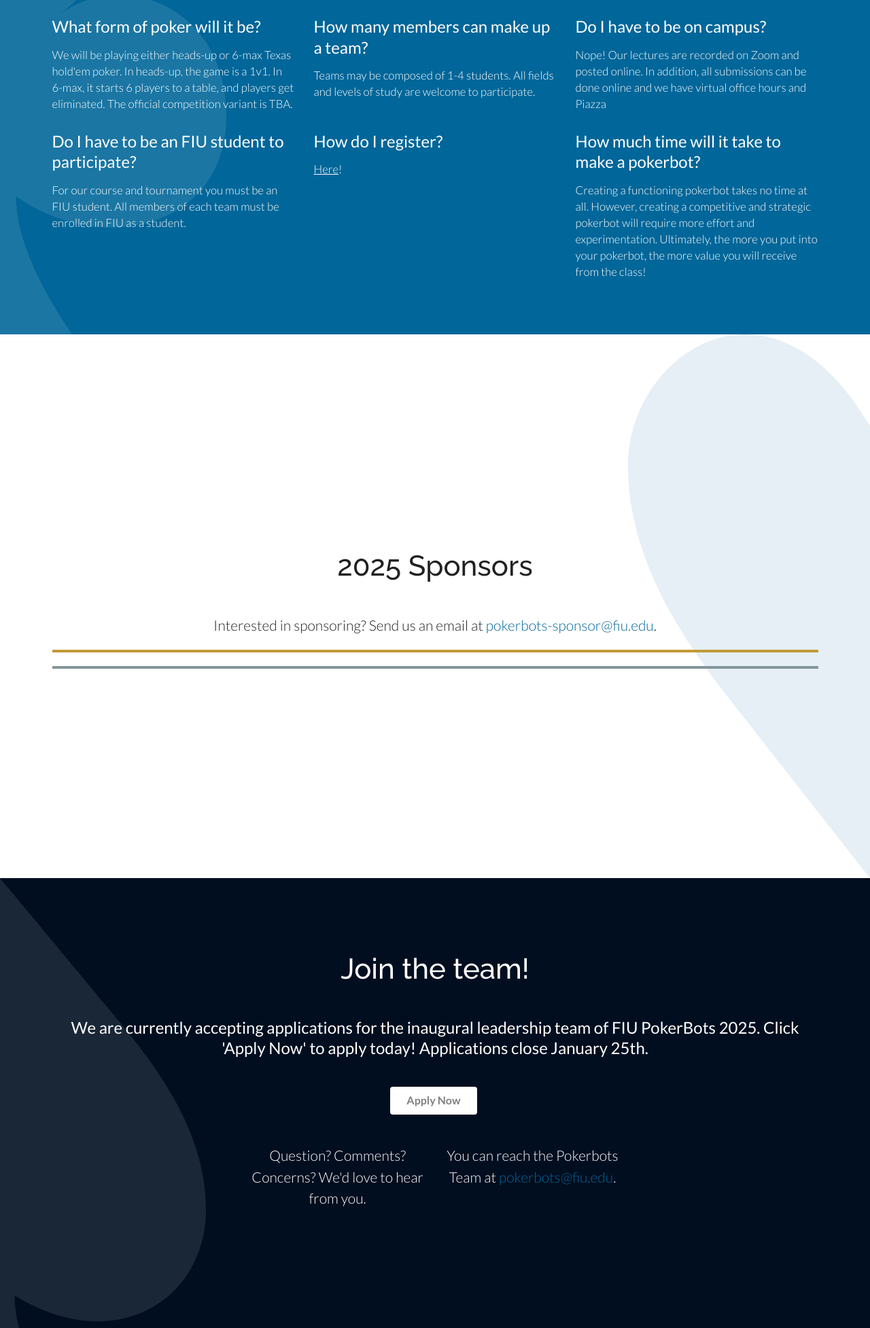
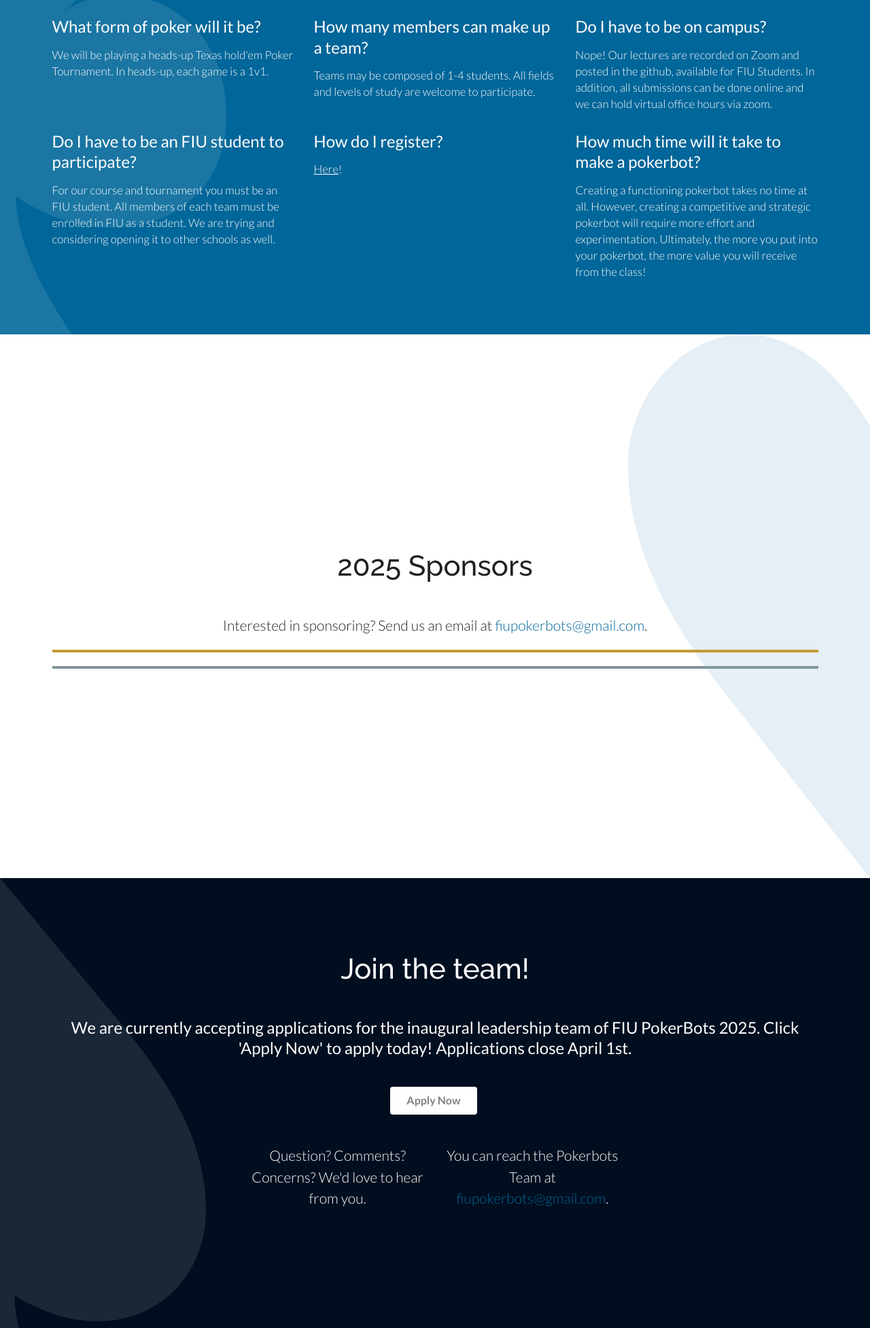
Before and after one commit to npastrami/fiubokersplash, a plain HTML site: page index.html in a window 1280 px wide. Shown: the part 2090-4044 px from the top of the page at 68% size. Drawn offline with nearby package versions, Linux system fonts and the light colour scheme.

Commit message:
fully upgraded

```diff
--- a/index.html
+++ b/index.html
@@ -108,7 +108,7 @@
             <div class="row">
               <div class="column">
                 <h2>What form of poker will it be?</h2>
-                <p>We will be playing either heads-up or 6-max Texas hold'em poker. In heads-up, the game is a 1v1. In 6-max, it starts 6 players to a table, and players get eliminated. The official competition variant is TBA. </p>
+                <p>We will be playing a heads-up Texas hold'em Poker Tournament. In heads-up, each game is a 1v1. </p>
               </div>
               <div class="column">
                 <h2>How many members can make up a team?</h2>
@@ -116,7 +116,7 @@
               </div>
               <div class="column">
               <h2>Do I have to be on campus?</h2>
-                <p>Nope! Our lectures are recorded on Zoom and posted online. In addition, all submissions can be done online and we have virtual office hours and Piazza</p>
+                <p>Nope! Our lectures are recorded on Zoom and posted in the github, available for FIU Students. In addition, all submissions can be done online and we can hold virtual office hours via zoom.</p>
               </div>
               <!-- <div class="column">
                 <h2>How do I receive course credit?</h2>
@@ -126,7 +126,7 @@
             <div class="row">
               <div class="column">
                 <h2>Do I have to be an FIU student to participate?</h2>
-                <p>For our course and tournament you must be an FIU student. All members of each team must be enrolled in FIU as a student.
+                <p>For our course and tournament you must be an FIU student. All members of each team must be enrolled in FIU as a student. We are trying and considering opening it to other schools as well.
               </div>
               <div class="column">
                 <h2>How do I register?</h2>
@@ -145,7 +145,7 @@
         <img src="img/heart.svg" onerror="this.onerror=null; this.src='img/heart.png'" class="bg right">
         <div class="ui container">
           <div class="title">2025 Sponsors</div>
-          <div class="text">Interested in sponsoring? Send us an email at <a href="mailto:nickpastrana15@gmail.com">pokerbots-sponsor@fiu.edu</a>.</div>
+          <div class="text">Interested in sponsoring? Send us an email at <a href="mailto:fiupokerbots@gmail.com">fiupokerbots@gmail.com</a>.</div>
           <div class="platinum">
              <!-- <a target="blank" href="https://www.hudsonrivertrading.com"><img src="img/logos/2022_Platinum_HRT.png" width="193" height="150"></a>
             <a target="blank" href="https://www.jumptrading.com/"><img src="img/logos/2025_Platinum_Jump.svg" height="150"></a>
@@ -176,7 +176,7 @@
         <div class="ui container">
 			<div class="title">Join the team!</div>
 			<h2>
-				We are currently accepting applications for the inaugural leadership team of FIU PokerBots 2025. Click 'Apply Now' to apply today! Applications close January 25th.
+				We are currently accepting applications for the inaugural leadership team of FIU PokerBots 2025. Click 'Apply Now' to apply today! Applications close April 1st.
 			</h2>
 		  <div class="title">
 			<p>
@@ -198,19 +198,19 @@
               </div>
             </div>
           <div class="text">Question? Comments? Concerns? We'd love to hear from you.</div>
-          <div class="text">You can reach the Pokerbots Team at <a href="mailto:nickpastrana15@gmail.com">pokerbots@fiu.edu</a>.</div>
+          <div class="text">You can reach the Pokerbots Team at <a href="mailto:fiupokerbots@gmail.com">fiupokerbots@gmail.com</a>.</div>
         </div>
       </section>
       <footer class="dark center">
         <div class="icons">
-          <a href="mailto:nickpastrana15@gmail.com"><i class="envelope icon"></i></a>
-          <a href="https://pkr.bot/github" target="_blank"><i class="github icon"></i></a>
+          <a href="mailto:fiupokerbots@gmail.com"><i class="envelope icon"></i></a>
+          <a href="https://github.com/FIU-PokerBots" target="_blank"><i class="github icon"></i></a>
         </div>
         <div class="copyright">
           &copy; FIU Pokerbots 2025
         </div>
         <div class="accessibility">
-          <a href="https://accessibility.mit.edu">Accessibility</a>
+          <a href="https://accessibility.fiu.edu/">Accessibility</a>
         </div>
         <div class="elevator">
           <a id="elevator" href="#">Back to top</a>
```
